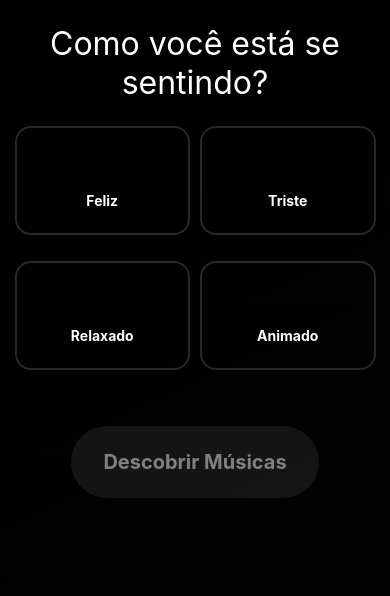
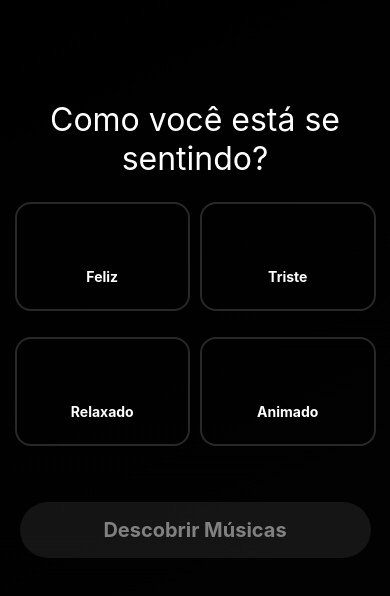
Before and after one commit to Itaifos/dm-app-sofiati, a React Native app: screen / in a window 390 px wide. Shown: the top 596 px of the page. Built offline with nearby package versions, Linux system fonts and the light colour scheme; some icons are missing.

Commit message:
👌 style: Alterações de revisão de código

```diff
--- a/src/screens/Components/SearchSongsButton.js
+++ b/src/screens/Components/SearchSongsButton.js
@@ -4,7 +4,6 @@ import { FONTS, SIZES, SPACING } from "../../constants/Themes"
 import { COLORS } from "../../constants/Colors"
 
 export const SearchSongsButton = ({ emotion }) => {
-  // Protege contra emoções indefinidas
   const buttonColor = COLORS[emotion]?.primary || COLORS.mediumGray
   const isDisabled = !emotion
 
@@ -14,23 +13,24 @@ export const SearchSongsButton = ({ emotion }) => {
       disabled={isDisabled}
       activeOpacity={0.7}
     >
-      <Text style={styles.buttonText}>Descobrir Músicas</Text>
+      <Text style={styles.label}>Descobrir Músicas</Text>
     </TouchableOpacity>
   )
 }
 
 const styles = StyleSheet.create({
   button: {
-    paddingVertical: SPACING.large,
+    paddingVertical: SPACING.medium,
     paddingHorizontal: SPACING.xl,
     borderRadius: 50,
     alignItems: "center",
     justifyContent: "center",
+    width: "90%"
   },
   disabled: {
     opacity: 0.5,
   },
-  buttonText: {
+  label: {
     fontSize: SIZES.large,
     fontFamily: FONTS.bold.fontFamily,
     fontWeight: FONTS.bold.fontWeight,
--- a/src/screens/EmotionSelectionScreen.js
+++ b/src/screens/EmotionSelectionScreen.js
@@ -12,7 +12,6 @@ import { SIZES } from "../constants/Themes"
 const EmotionSelectionScreen = () => {
   //reacthook
   const [selectedEmotion, setSelectedEmotion] = useState("")
-
   const primaryBgColor = COLORS[selectedEmotion]?.primary || COLORS.darkGray
   const secondaryBgColor = COLORS[selectedEmotion]?.secondary || COLORS.black
 
@@ -72,6 +71,7 @@ const styles = StyleSheet.create({
     flex: 1,
   },
   Title: {
+    marginTop: 100,
     alignItems: "center",
     marginVertical: 24,
   },
```
